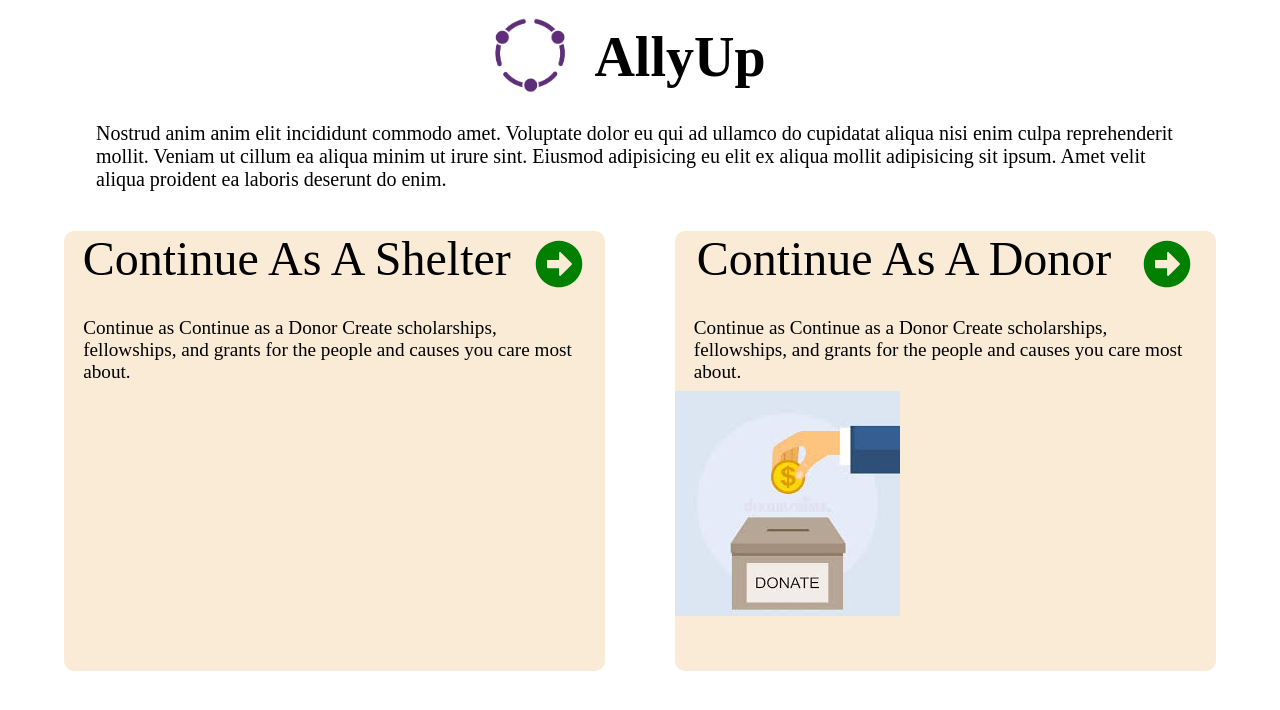
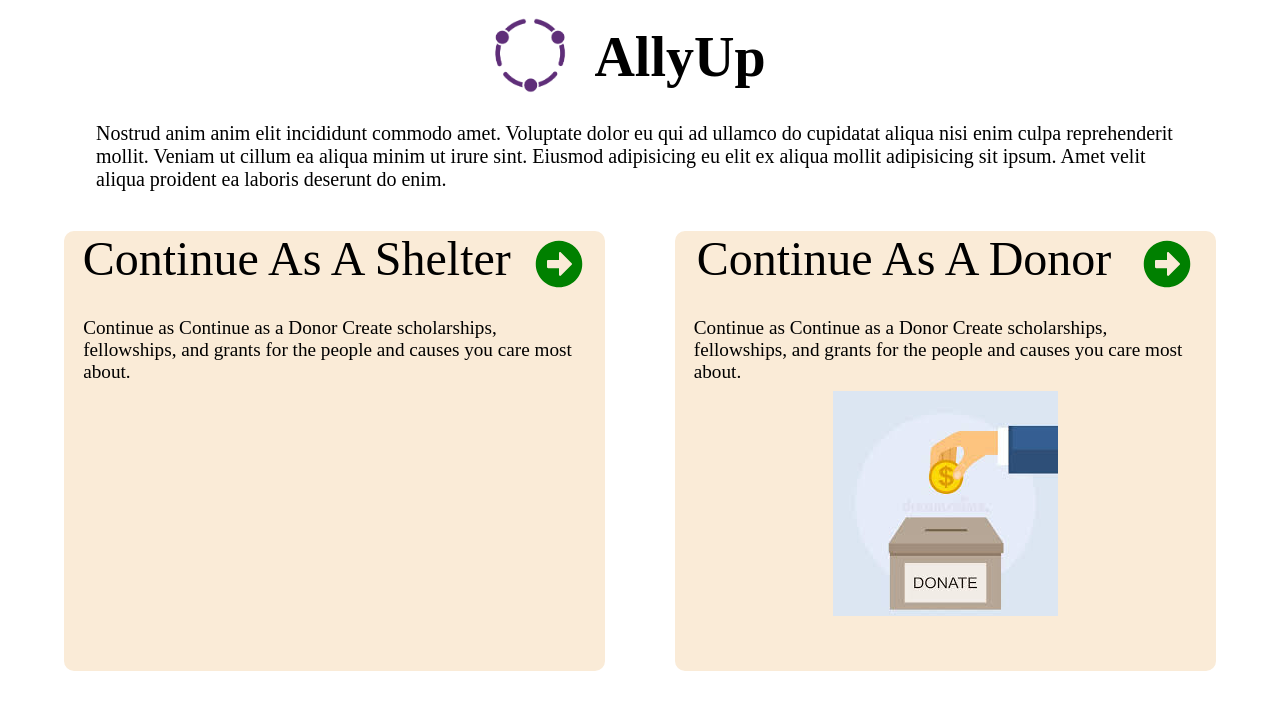
Before and after one commit to apcscap/allyup, a React (Create React App) app in the folder frontend-allyup/: page / in a window 1280 px wide. Shown: the top 710 px of the page. Built offline with nearby package versions, Linux system fonts and the light colour scheme.

Commit message:
home page

```diff
--- a/frontend-allyup/src/Components/Landing/DonorPortal/DonorPortal.css
+++ b/frontend-allyup/src/Components/Landing/DonorPortal/DonorPortal.css
@@ -36,3 +36,9 @@
         margin: auto;
     }
 }
+
+.center {
+    display: flex;
+    justify-content: center;
+    align-items: center;
+}
--- a/frontend-allyup/src/Components/Landing/DonorPortal/DonorPortal.js
+++ b/frontend-allyup/src/Components/Landing/DonorPortal/DonorPortal.js
@@ -13,7 +13,9 @@ const DonorPortal = () => {
             <div className="positive">
                 Continue as Continue as a Donor Create scholarships, fellowships, and grants for the people and causes you care most about.
             </div>
-            <img src={donation} alt="Image of Donation" id="donation-img"></img>
+            <div className="center">
+                <img src={donation} alt="Image of Donation" id="donation-img"></img>
+            </div>
         </div>
 
     )
```
Also changed, not shown: frontend-allyup/src/Components/Home/Home.css (added, +13 -0 lines), frontend-allyup/src/Components/Home/Home.js (added, +12 -0 lines).
